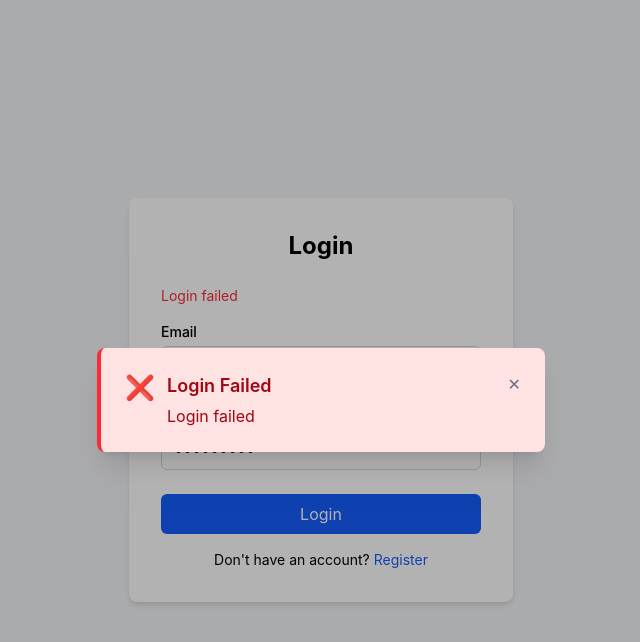
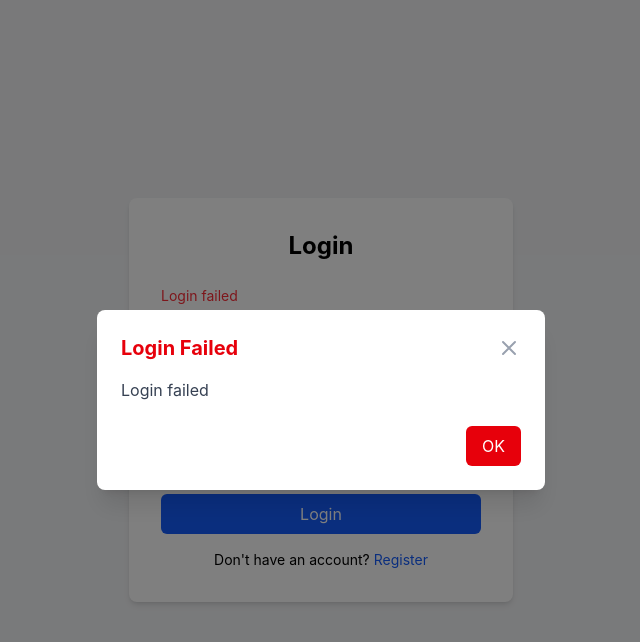
Before and after one commit to dimastadeoo/koda-b8-backendjs2, a React app in the folder frontend/: page /login in a window 1280 px wide. Both pictures are taken after typing "name@example.com", "Sample123" into the empty fields and a click on the button "Login". Shown: the top 642 px of the page, without its empty margins (319-959 px from the left). Built offline with nearby package versions, Linux system fonts and the light colour scheme; no server answers; the HTML template or start-up script is replaced by a standard one.

Commit message:
fix: refactor Modal component for improved accessibility and styling

```diff
--- a/frontend/src/components/Modals.jsx
+++ b/frontend/src/components/Modals.jsx
@@ -1,50 +1,80 @@
-// src/components/Modal.jsx
-import { useEffect } from 'react';
+import { useEffect, useRef } from 'react';
 
-export default function Modal({ isOpen, onClose, title, message, type = 'info' }) {
+export default function Modal({
+    isOpen,
+    onClose,
+    title,
+    message,
+    type = 'info',
+    confirmText = 'Confirm',
+    cancelText = 'Cancel',
+    onConfirm = null,
+    showCancel = false,
+}) {
+    const modalRef = useRef(null);
+
     useEffect(() => {
-        if (isOpen) {
-            const timer = setTimeout(() => {
-                onClose();
-            }, 3000); // auto close after 3 seconds
-            return () => clearTimeout(timer);
-        }
-    }, [isOpen, onClose]);
+        const handleClickOutside = (e) => {
+            if (modalRef.current && !modalRef.current.contains(e.target)) {
+                if (type !== 'confirm') onClose();
+            }
+        };
+        document.addEventListener('mousedown', handleClickOutside);
+        return () => document.removeEventListener('mousedown', handleClickOutside);
+    }, [onClose, type]);
 
     if (!isOpen) return null;
 
-    const bgColor = {
-        success: 'bg-green-100 border-green-500',
-        error: 'bg-red-100 border-red-500',
-        info: 'bg-blue-100 border-blue-500',
-    }[type] || 'bg-gray-100 border-gray-500';
+    const getColor = () => {
+        switch (type) {
+            case 'success': return 'text-green-600';
+            case 'error': return 'text-red-600';
+            case 'confirm': return 'text-yellow-600';
+            default: return 'text-blue-600';
+        }
+    };
 
-    const textColor = {
-        success: 'text-green-800',
-        error: 'text-red-800',
-        info: 'text-blue-800',
-    }[type] || 'text-gray-800';
+    const getButtonColor = () => {
+        switch (type) {
+            case 'success': return 'bg-green-600 hover:bg-green-700';
+            case 'error': return 'bg-red-600 hover:bg-red-700';
+            case 'confirm': return 'bg-yellow-600 hover:bg-yellow-700';
+            default: return 'bg-blue-600 hover:bg-blue-700';
+        }
+    };
 
-    const icon = {
-        success: '✅',
-        error: '❌',
-        info: 'ℹ️',
-    }[type] || 'ℹ️';
+    const handleConfirm = async () => {
+        onClose();
+        if (onConfirm) {
+            await onConfirm();
+        }
+    };
 
     return (
-        <div className="fixed inset-0 flex items-center justify-center z-50 bg-black/30">
-            <div className={`max-w-md w-full mx-4 p-6 rounded-lg shadow-xl border-l-4 ${bgColor}`}>
-                <div className="flex items-start">
-                    <span className="text-2xl mr-3">{icon}</span>
-                    <div className="flex-1">
-                        {title && <h3 className={`text-lg font-semibold ${textColor}`}>{title}</h3>}
-                        <p className={`mt-1 ${textColor}`}>{message}</p>
-                    </div>
+        <div className="fixed inset-0 bg-black/50 bg-opacity-50 flex items-center justify-center z-50 p-4">
+            <div ref={modalRef} className="bg-white rounded-lg shadow-xl max-w-md w-full p-6 animate-fadeIn">
+                <div className="flex justify-between items-center mb-4">
+                    <h3 className={`text-xl font-bold ${getColor()}`}>{title}</h3>
+                    {type !== 'confirm' && (
+                        <button onClick={onClose} className="text-gray-400 hover:text-gray-600 transition">
+                            <svg className="w-6 h-6" fill="none" stroke="currentColor" viewBox="0 0 24 24">
+                                <path strokeLinecap="round" strokeLinejoin="round" strokeWidth={2} d="M6 18L18 6M6 6l12 12" />
+                            </svg>
+                        </button>
+                    )}
+                </div>
+                <p className="text-gray-700 mb-6">{message}</p>
+                <div className="flex justify-end gap-3">
+                    {showCancel && (
+                        <button onClick={onClose} className="px-4 py-2 bg-gray-200 text-gray-800 rounded-md hover:bg-gray-300 transition">
+                            {cancelText}
+                        </button>
+                    )}
                     <button
-                        onClick={onClose}
-                        className="text-gray-500 hover:text-gray-700 ml-4"
+                        onClick={handleConfirm}
+                        className={`px-4 py-2 text-white rounded-md transition ${getButtonColor()}`}
                     >
-                        ✕
+                        {type === 'confirm' ? confirmText : 'OK'}
                     </button>
                 </div>
             </div>
```
